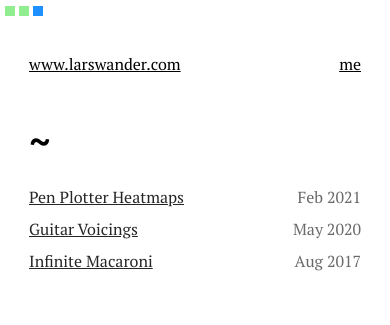
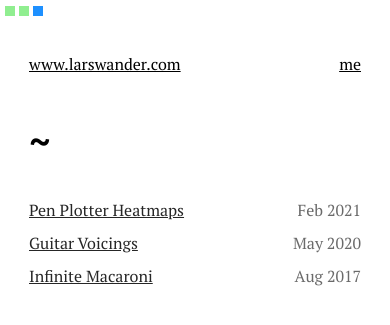
Before and after one commit to lwander/lwander.github.io, a Jekyll site: the page built from index.html, in a window 390 px wide. Shown: the top 325 px of the page. Built offline with Jekyll 4.4.1, drawn with Linux system fonts in a browser that asks for light colours.

Commit message:
not quite large enough for mobile...

```diff
--- a/_sass/_layout.scss
+++ b/_sass/_layout.scss
@@ -85,11 +85,13 @@
 
 @media only screen and (max-width: 600px) {
 	.post-link {
-		padding-bottom: 21px;
+		padding-bottom: 13px;
+		padding-top: 13px;
 	}
 
 	.post-group {
-		margin-bottom: 12px;
+		margin-top: 13px;
+		margin-bottom: 13px;
 	}
 }
 
```
